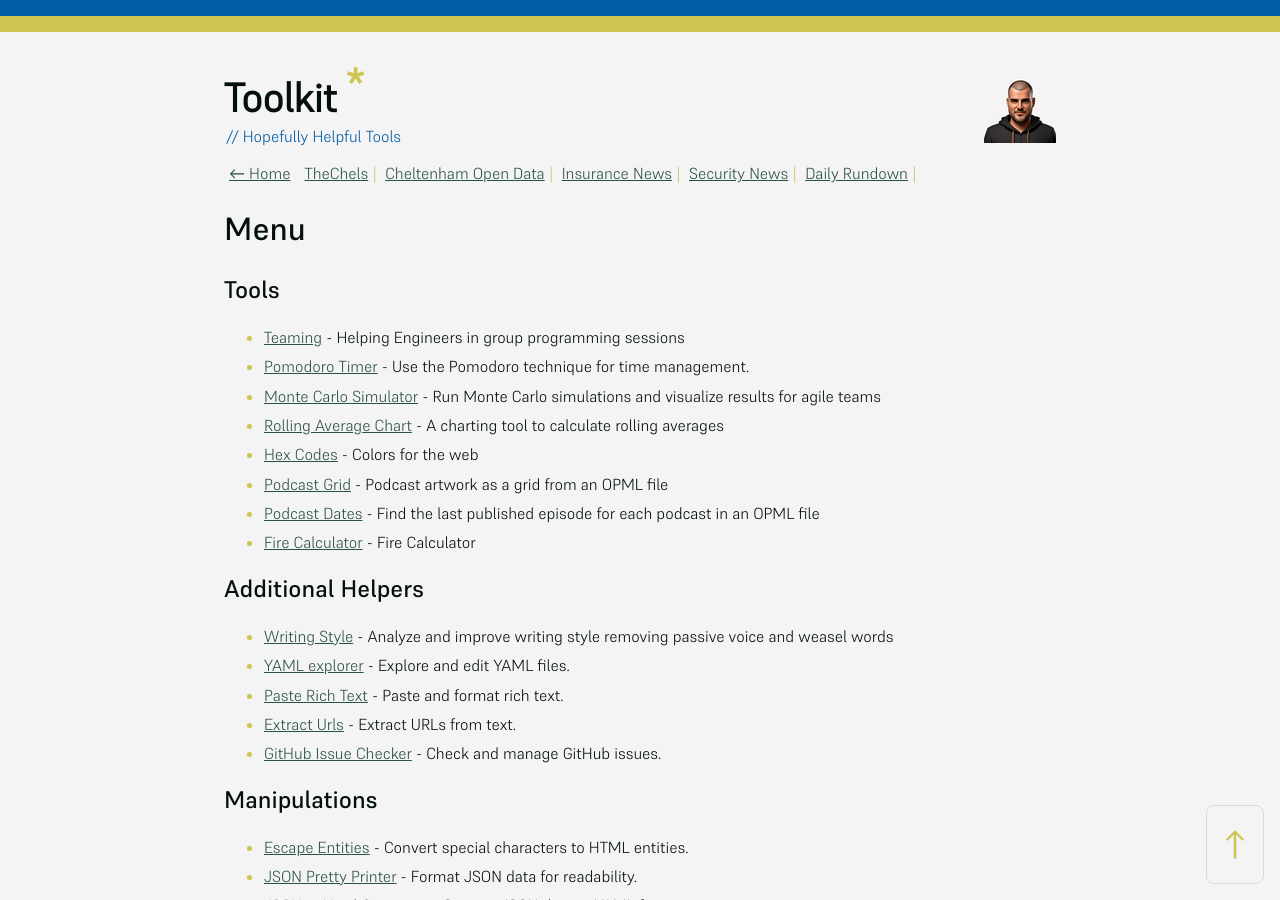
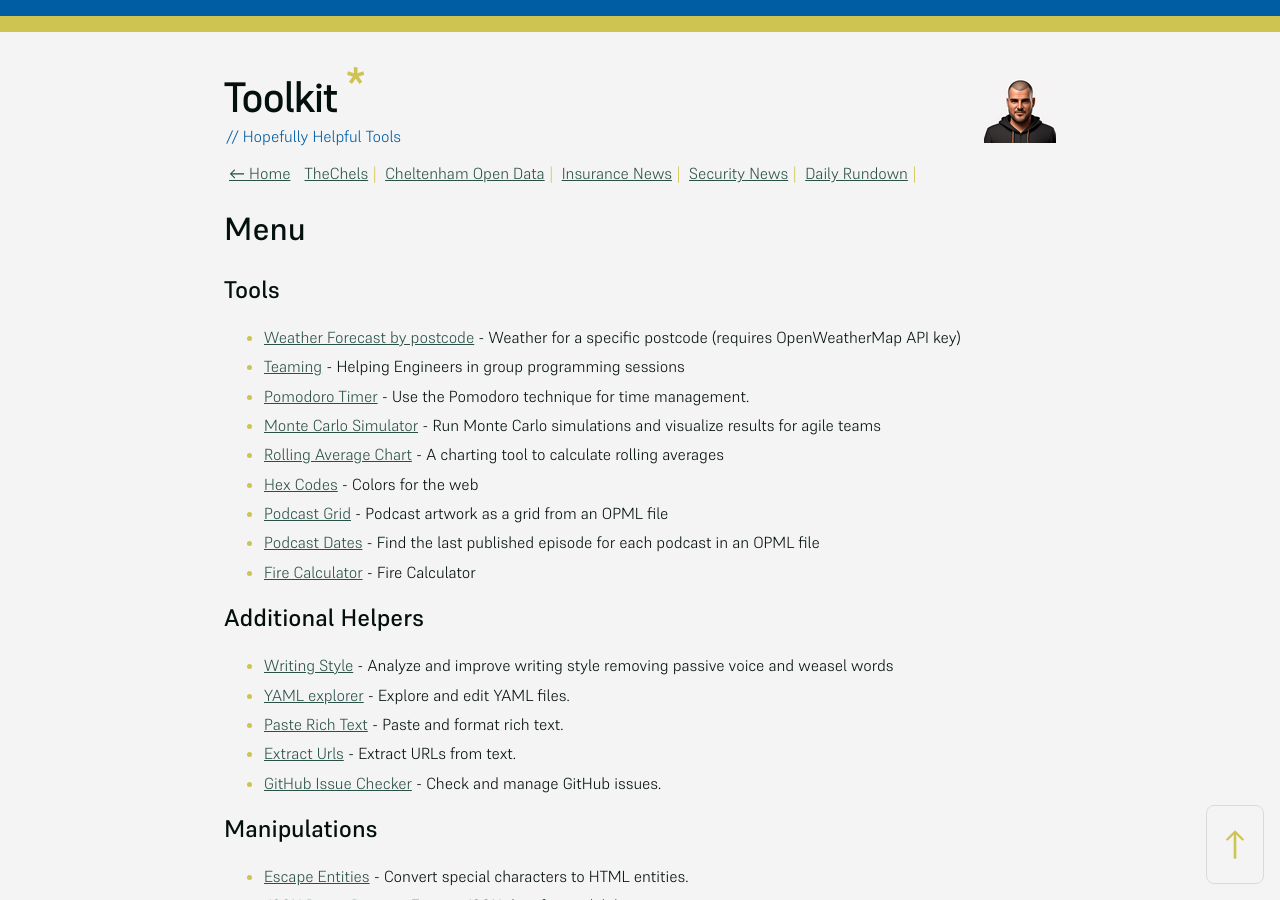
Before and after one commit to mat-0/Tools.TheChels.uk, a Jekyll site: the page built from index.md, in a window 1280 px wide and 900 px high. Built offline with Jekyll 4.4.1, drawn with Linux system fonts in a browser that asks for light colours.

Commit message:
Add weather to menu
Signed-off-by: mat-0 <Github@thechels.uk>

```diff
--- a/index.md
+++ b/index.md
@@ -7,6 +7,7 @@ seo: toolkit
 
 ## Tools
 
+* [Weather Forecast by postcode](/weather-forecast) - Weather for a specific postcode (requires OpenWeatherMap API key)
 * [Teaming](/teaming) - Helping Engineers in group programming sessions
 * [Pomodoro Timer](/pomodoro) - Use the Pomodoro technique for time management.
 * [Monte Carlo Simulator](/monte-carlo) - Run Monte Carlo simulations and visualize results for agile teams
```
Also changed, not shown: _pages/weather-forecast.md (line endings or trailing spaces).
